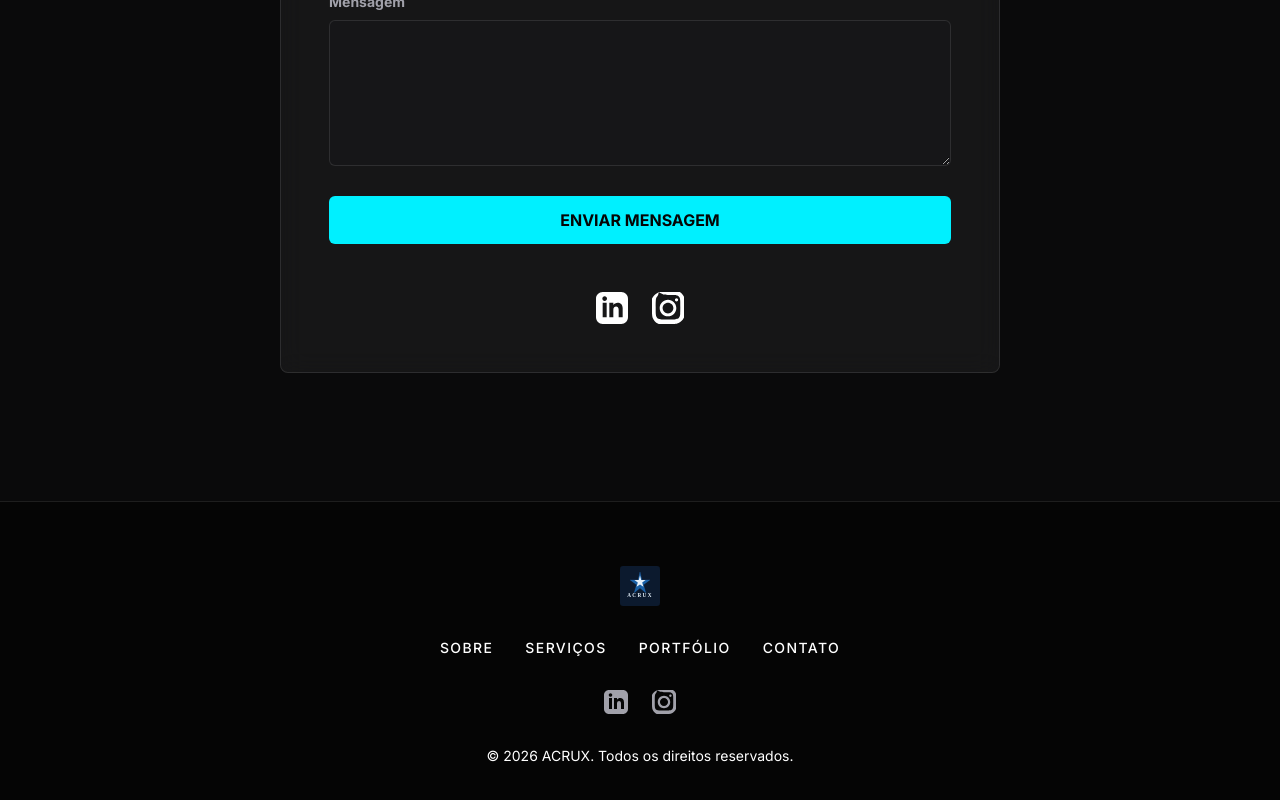
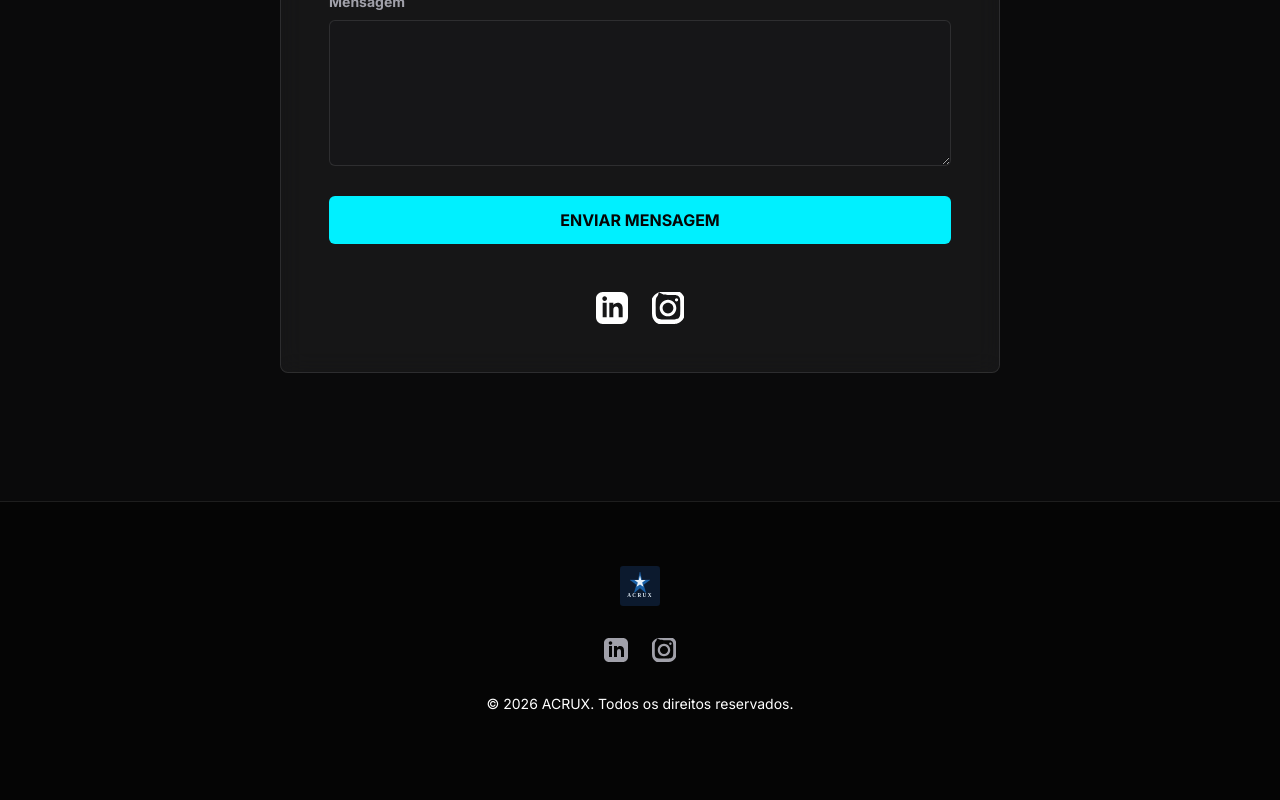
Before and after one commit to Collins-Hary/ACRUX_Portifolio, a Next.js app: page / in a window 1280 px wide. Shown: the part 4097-4897 px from the top of the page. After the commit the page ends 4875 px from the top, so only its background shows below. Built offline with nearby package versions, Linux system fonts and the light colour scheme.

Commit message:
feature: polimentos

```diff
--- a/src/components/Footer.tsx
+++ b/src/components/Footer.tsx
@@ -15,14 +15,6 @@ export default function Footer() {
             className="h-10 w-auto"
           />
         </Link>
-
-        {/* Links de Navegação */}
-        <nav className="flex flex-wrap justify-center gap-x-8 gap-y-4 text-sm font-medium uppercase tracking-widest text-muted mb-8">
-          <Link href="#sobre" className="hover:text-foreground transition-colors">Sobre</Link>
-          <Link href="#servicos" className="hover:text-foreground transition-colors">Serviços</Link>
-          <Link href="#portfolio" className="hover:text-foreground transition-colors">Portfólio</Link>
-          <Link href="#contato" className="hover:text-foreground transition-colors">Contato</Link>
-        </nav>
 
         {/* Redes Sociais (placeholders) */}
         <div className="flex gap-6 mb-8">
--- a/src/components/Navbar.tsx
+++ b/src/components/Navbar.tsx
@@ -36,7 +36,7 @@ export default function Navbar() {
         <div className="flex items-center gap-4">
           <Link
             href="#contato"
-            className="hidden sm:block bg-white text-black px-6 py-2 rounded-full text-sm font-bold hover:bg-brand-accent transition-all duration-300"
+            className="hidden md:block bg-white text-black px-6 py-2 rounded-full text-sm font-bold hover:bg-brand-accent transition-all duration-300"
           >
             CONTATO
           </Link>
@@ -70,7 +70,7 @@ export default function Navbar() {
               <Link href="#equipe" onClick={() => setIsOpen(false)} className="text-white text-lg font-medium uppercase tracking-widest hover:text-brand-accent transition-colors">Equipe</Link>
               <Link href="#servicos" onClick={() => setIsOpen(false)} className="text-white text-lg font-medium uppercase tracking-widest hover:text-brand-accent transition-colors">Serviços</Link>
               <Link href="#portfolio" onClick={() => setIsOpen(false)} className="text-white text-lg font-medium uppercase tracking-widest hover:text-brand-accent transition-colors">Portfólio</Link>
-              <Link href="#contato" onClick={() => setIsOpen(false)} className="sm:hidden bg-brand-accent text-brand-black w-full text-center py-3 rounded-full font-bold">CONTATO</Link>
+              <Link href="#contato" onClick={() => setIsOpen(false)} className="bg-brand-accent text-brand-black w-full text-center py-3 rounded-full font-bold">CONTATO</Link>
             </motion.div>
           )}
         </AnimatePresence>
```
Also changed, not shown: src/app/page.tsx (line endings or trailing spaces).
